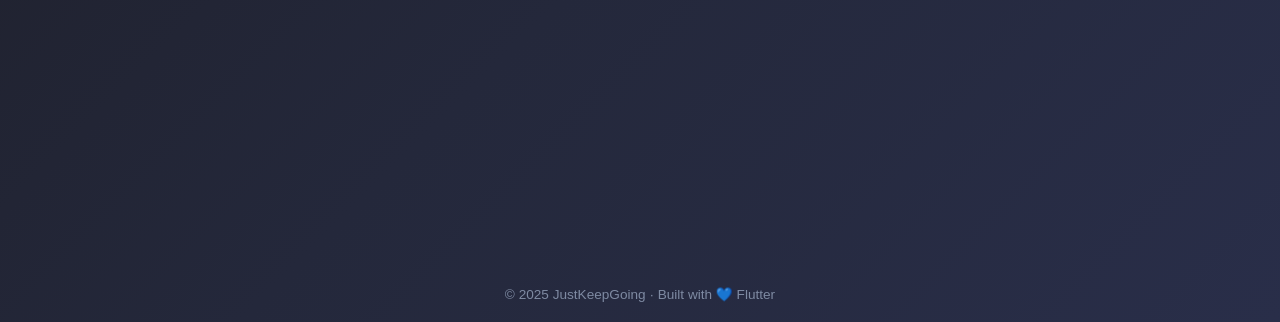
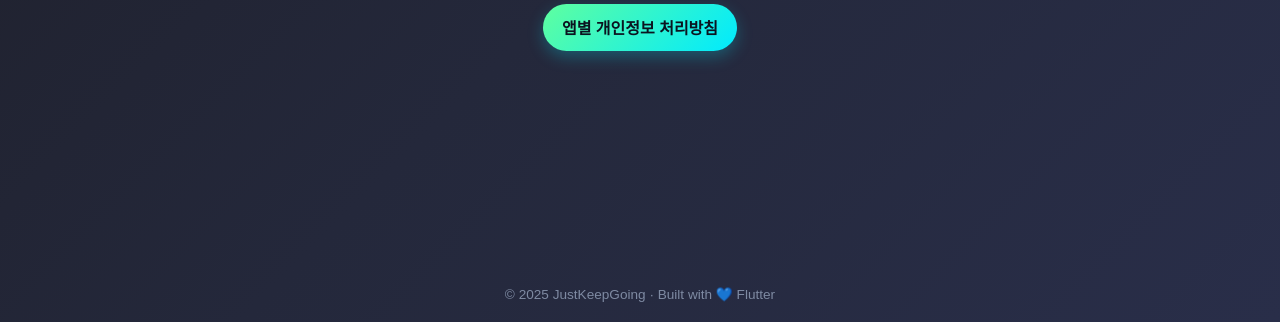
Before and after one commit to justkeepgoing-dev/justkeepgoing-dev.github.io, a plain HTML site: page index.html in a window 1280 px wide. Shown: the part 478-800 px from the top of the page. Drawn offline with Linux system fonts and the light colour scheme.

Commit message:
버튼 추가

```diff
--- a/index.html
+++ b/index.html
@@ -22,6 +22,7 @@
       font-size: 2.8rem;
       margin-bottom: 0.8rem;
       background: linear-gradient(to right, #00eaff, #5fff9f);
+      background-clip: text;
       -webkit-background-clip: text;
       -webkit-text-fill-color: transparent;
     }
@@ -30,6 +31,27 @@
       color: #c8d3e0;
       max-width: 500px;
       line-height: 1.6;
+    }
+    .privacy-link {
+      margin-top: 1.6rem;
+      display: inline-flex;
+      align-items: center;
+      gap: 0.5rem;
+      padding: 0.7rem 1.2rem;
+      border-radius: 999px;
+      color: #0b1420;
+      text-decoration: none;
+      font-weight: 600;
+      background: linear-gradient(135deg, #5fff9f, #00eaff);
+      box-shadow: 0 6px 16px rgba(0, 234, 255, 0.25);
+      transition: transform 0.2s ease, box-shadow 0.2s ease;
+    }
+    .privacy-link:hover {
+      transform: translateY(-2px);
+      box-shadow: 0 10px 22px rgba(0, 234, 255, 0.35);
+    }
+    .privacy-link:active {
+      transform: translateY(0);
     }
     .neon {
       font-weight: bold;
@@ -55,6 +77,7 @@
   <h1 class="neon">JustKeepGoing Dev</h1>
   <p>Flutter를 공부하며 앱 개발을 이어가는 개발자의 공간입니다.<br>
      아이디어를 코드로, 코드를 현실로 만들어갑니다.</p>
+  <a class="privacy-link" href="/privacy">앱별 개인정보 처리방침</a>
   <footer>© 2025 JustKeepGoing · Built with 💙 Flutter</footer>
 </body>
 </html>
```
